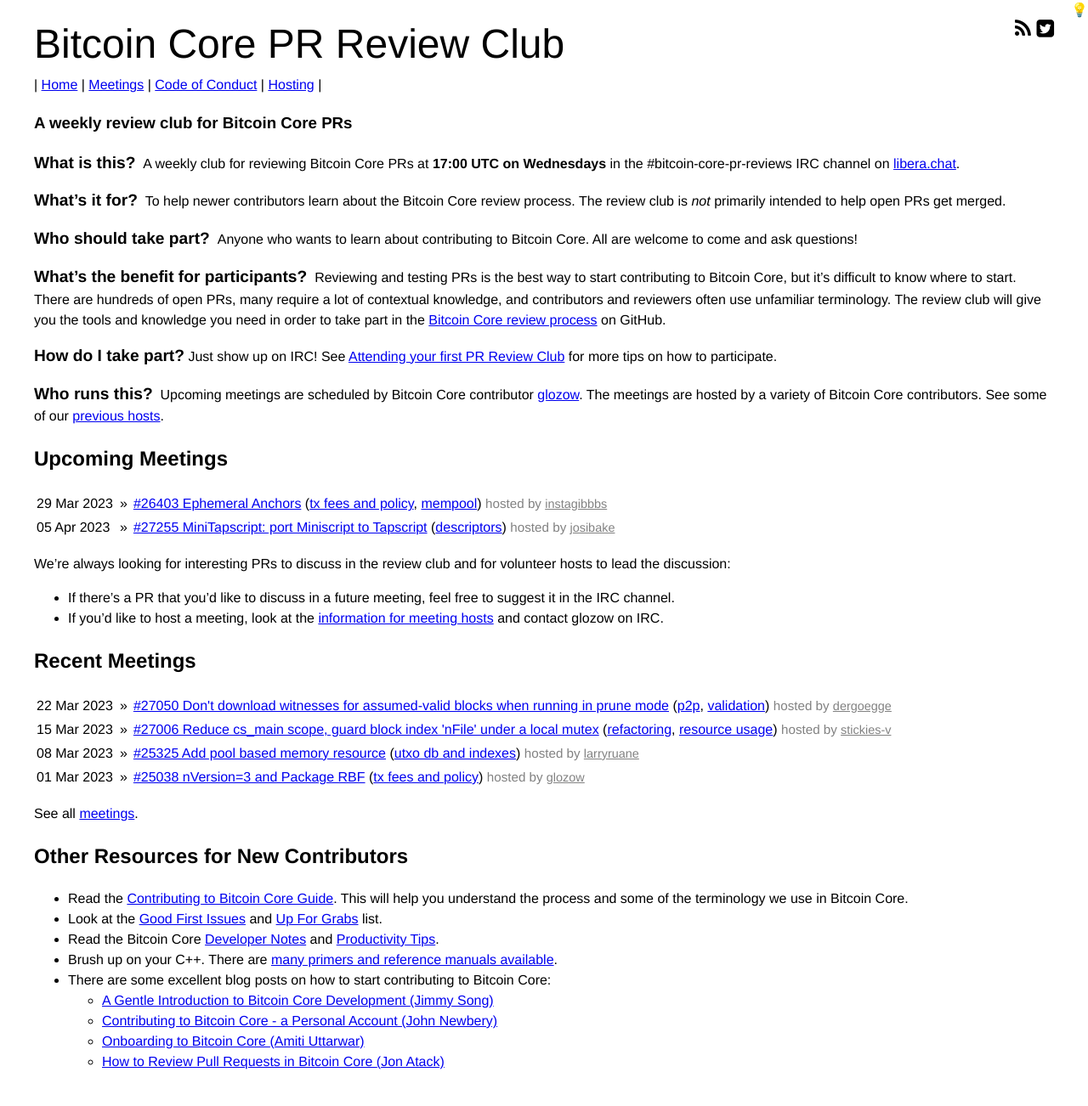
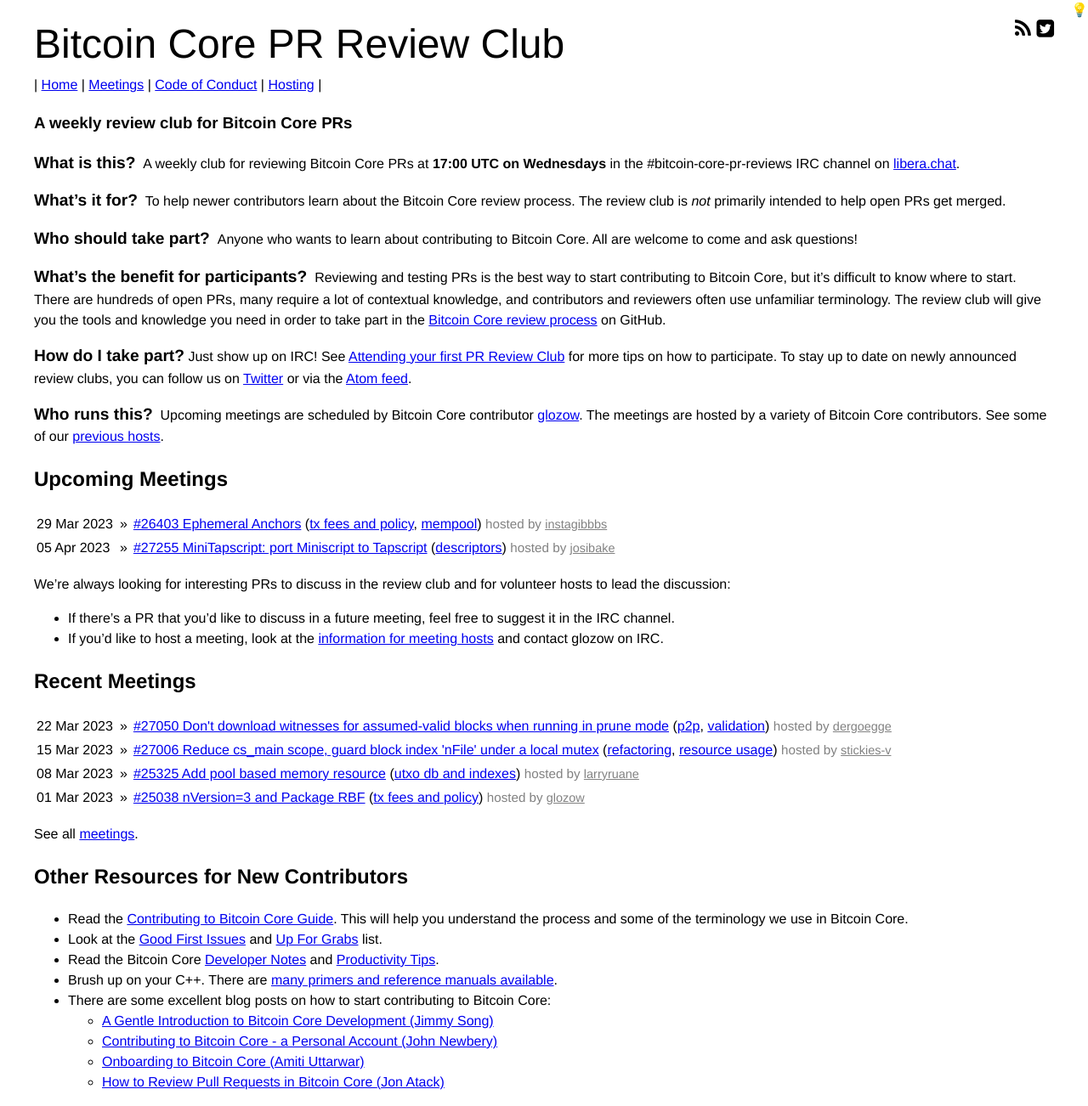
Before and after one commit to bitcoin-core-review-club/website, a Jekyll site: the page built from index.md, in a window 1280 px wide. Shown: the whole page at 85% size. Built offline with Jekyll 4.4.1, drawn with Linux system fonts in a browser that asks for light colours; before the commit the page ends 1278 px from its top, so only the background shows below that.

Commit message:
Reference Twitter and Atom feed in "How do I take part?"

```diff
--- a/index.md
+++ b/index.md
@@ -27,7 +27,8 @@
 
 <span class="question">How do I take part?</span> Just show up on IRC! See
 [Attending your first PR Review Club](/your-first-meeting/) for more tips
-on how to participate.
+on how to participate. To stay up to date on newly announced review clubs,
+you can follow us on <a href="{{ site.data.social-media.twitter.href }}">Twitter</a> or via the <a href="{{ site.data.social-media.atom.href }}">Atom feed</a>.
 
 <span class="question">Who runs this?</span> &nbsp;Upcoming meetings are
 scheduled by {{ site.coordinator }}.
```
